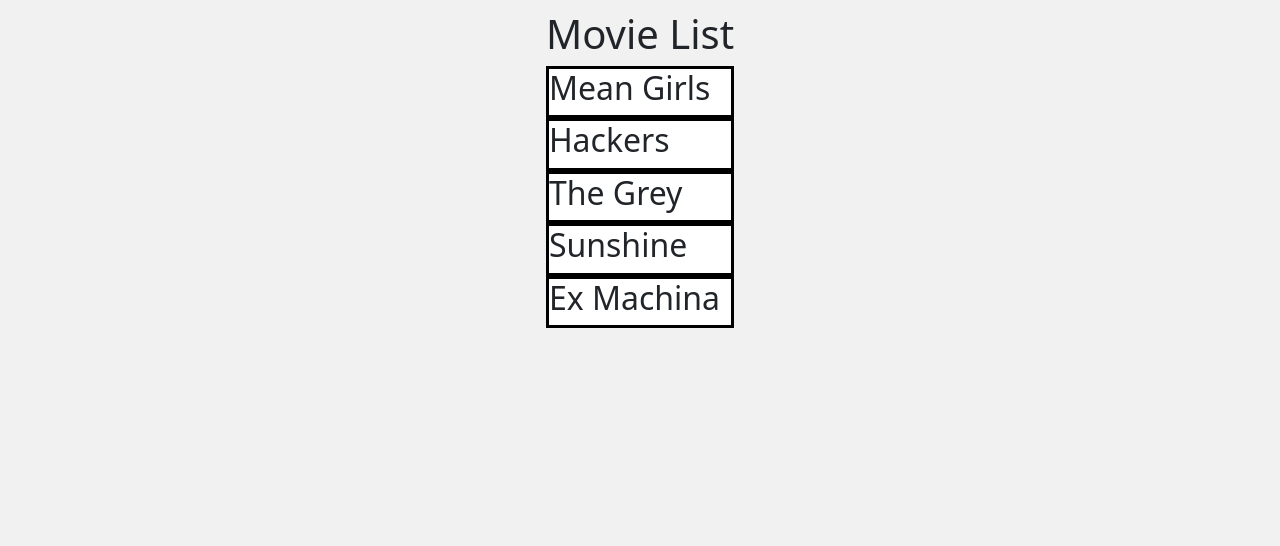
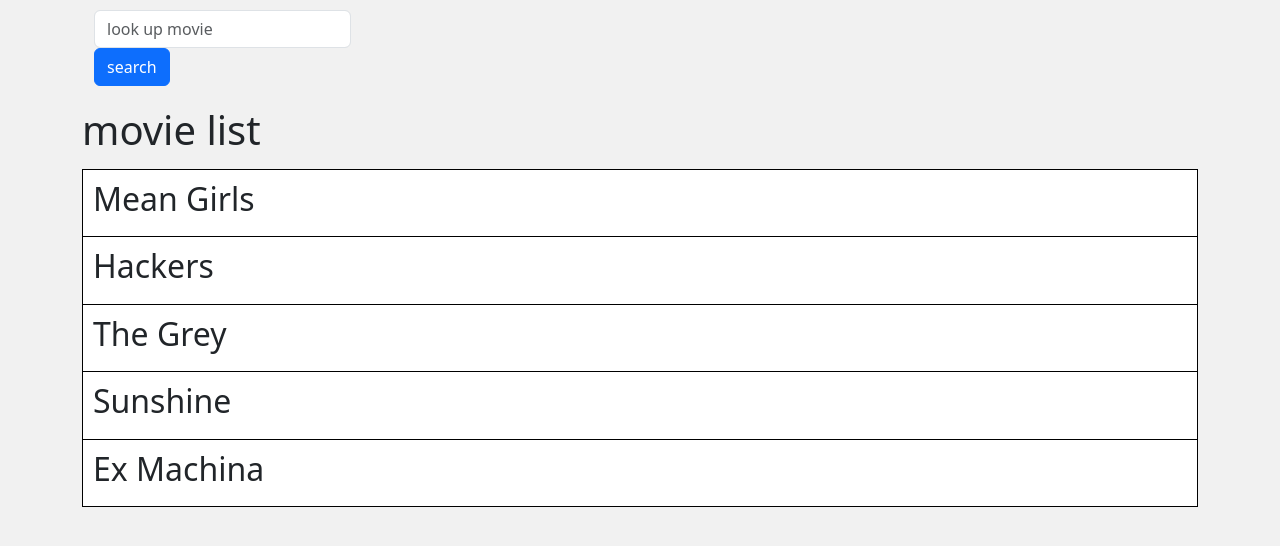
Before and after one commit to lfelberg/movie-list, a React app: page / in a window 1280 px wide. Shown: the top 546 px of the page. Built offline with nearby package versions, Linux system fonts and the light colour scheme; some icons are missing.

Commit message:
Adding on part 1, part 0 complete. Including a more robust readme.md
TODO:
Parts 2 and onward (there are at least 5?)

```diff
--- a/index.html
+++ b/index.html
@@ -8,7 +8,7 @@
     <script type="application/js" src="node_modules/jquery/dist/jquery.js"></script>
   </head>
   <body>
-    <div id="app"></div>
+    <div id="app" class="container"></div>
     <script type="module" src="dist/movie-list.bundle.js"></script>
   </body>
 </html>
--- a/src/components/app.jsx
+++ b/src/components/app.jsx
@@ -1,6 +1,7 @@
 import React from 'react';
 import ReactDOM from 'react-dom';
 import MovieList from './movieList.jsx';
+import Nav from './nav.jsx';
 
 class App extends React.Component {
   constructor(props) {
@@ -15,12 +16,27 @@
         {title: 'Ex Machina'},
       ]
     };
+
+    this.handleSearch = this.handleSearch.bind(this);
+  }
+
+  handleSearch(query = null) {
+    const moviesFiltered = this.state.movies.filter((movie) => {
+      return movie.title.toLowerCase().includes(query.toLowerCase())
+    });
+
+    if (moviesFiltered.length === 0) {
+      moviesFiltered.push({title: 'Title not found!'});
+    }
+
+    this.setState({ movies: moviesFiltered });
   }
 
   render() {
     return (
       <div className='app'>
-        <h1>Movie List</h1>
+        <Nav handleSearch={this.handleSearch}/>
+        <h1>movie list</h1>
         <MovieList movies={this.state.movies} />
       </div>
     );
--- a/src/components/movieListEntry.jsx
+++ b/src/components/movieListEntry.jsx
@@ -1,10 +1,17 @@
 import React from 'react';
-import ReactDOM from 'react-dom';
 
-const MovieListEntry = ({ movie}) => (
-  <div className="movielistentry">
-    <h2>{movie.title}</h2>
-  </div>
-);
+const MovieListEntry = ({ movie }) => {
+  let id = '';
+
+  if (movie.title === 'Title not found!') {
+    id = 'notfound';
+  }
+
+  return (
+    <div className="movielistentry" id={id}>
+      <h2>{movie.title}</h2>
+    </div>
+  );
+};
 
 export default MovieListEntry;
--- /dev/null
+++ b/src/components/nav.jsx
@@ -0,0 +1,10 @@
+import React from 'react';
+import SearchBar from './searchBar.jsx';
+
+const Nav = ({handleSearch}) => (
+  <div className="nav container">
+    <SearchBar className="searcher" handleSearch={handleSearch}/>
+  </div>
+);
+
+export default Nav;
--- /dev/null
+++ b/src/components/searchBar.jsx
@@ -0,0 +1,33 @@
+import React from 'react';
+
+const SearchBar = ({handleSearch}) => {
+  let textInput = React.createRef();
+
+  const handleSearchInSearch = (event) => {
+    event.preventDefault();
+    handleSearch(textInput.current.value);
+  }
+
+  return (
+    <div className="search">
+      <form className="searchbar">
+        <div className="form-inline container">
+          <input
+            type="text"
+            className="form-control"
+            placeholder="look up movie"
+            ref={textInput}
+          />
+          <button
+            type="submit"
+            className="btn btn-primary"
+            onClick={handleSearchInSearch}
+          >search</button>
+        </div>
+      </form>
+    </div>
+  );
+
+};
+
+export default SearchBar;
--- a/styles/style.css
+++ b/styles/style.css
@@ -9,9 +9,22 @@
 
 h1 {
   color: slate;
+  margin-bottom: 15px;
 }
 
 .movielistentry {
   background: #fff;
-  border: solid 3px black;
+  border: solid 1px black;
+  padding: 10px;
+  margin-bottom: -1px;
 }
+
+.search {
+  margin-bottom: 20px;
+  display: flex;
+  justify-content: right;
+}
+
+#notfound {
+  color: red;
+}
```
Also changed, not shown: 1 other file (tests, documents, lock files or other folders).
